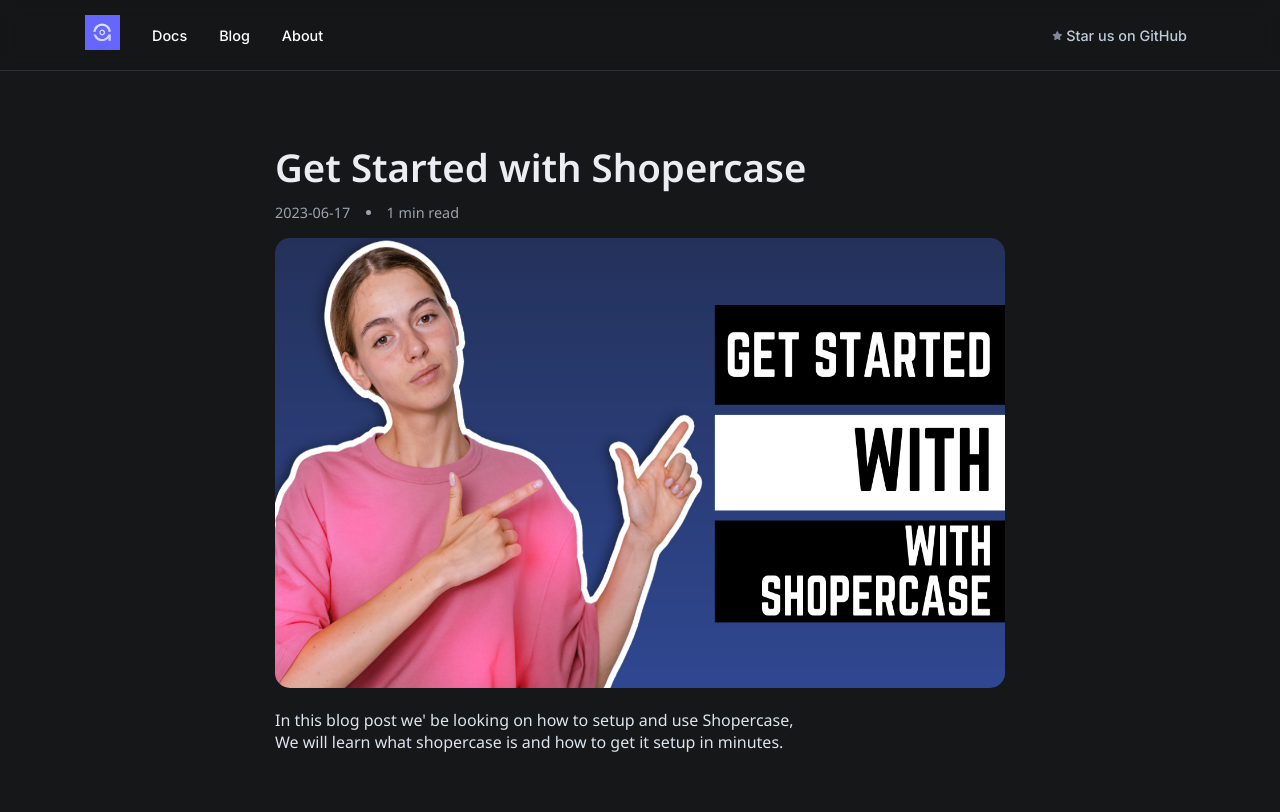
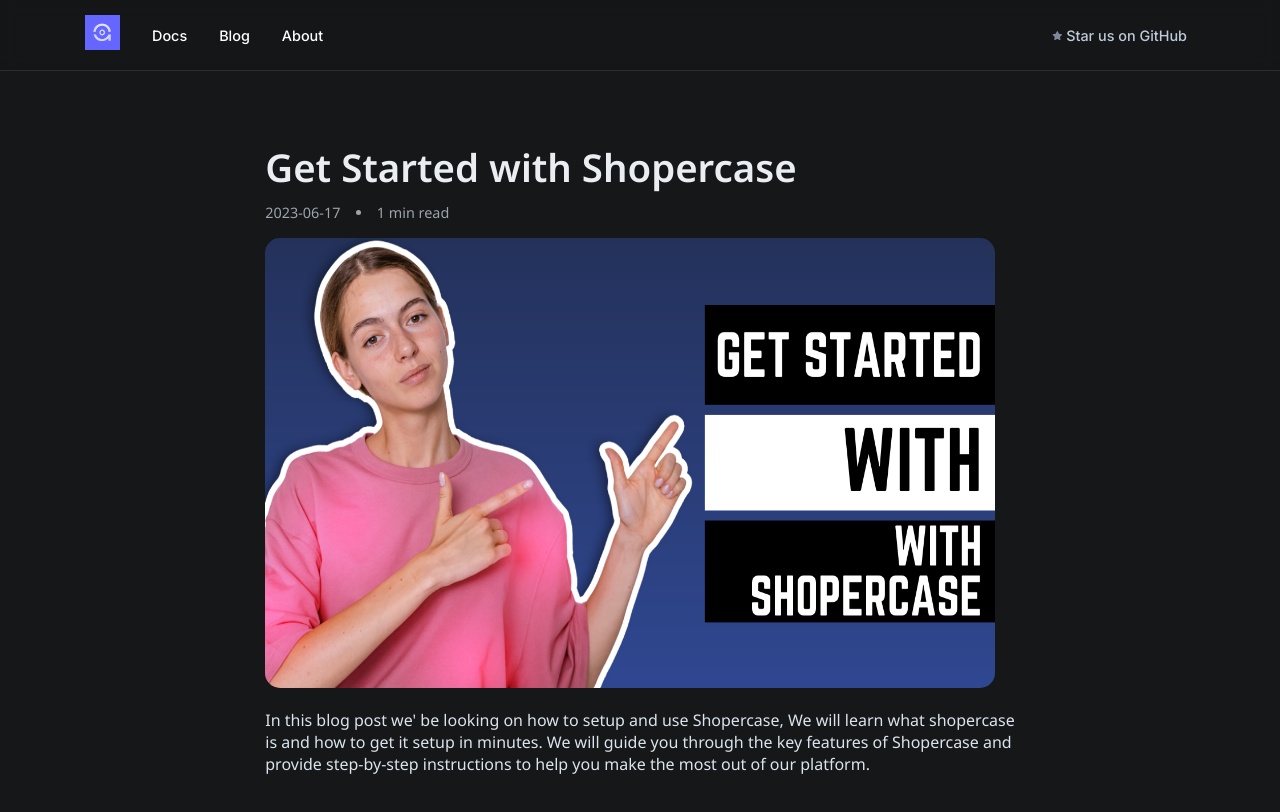
Before and after one commit to creative-tutorials/shopercase, a Next.js app: page /blog/getstarted in a window 1280 px wide. Shown: the top 812 px of the page. Built offline with nearby package versions, Linux system fonts and the light colour scheme.

Commit message:
[Bug] Fixed text alignment issue

```diff
--- a/package.json
+++ b/package.json
@@ -1,6 +1,6 @@
 {
   "name": "shopercase",
-  "version": "0.1.3",
+  "version": "0.1.4",
   "private": true,
   "license": "MIT",
   "scripts": {
--- a/pages/blog/getstarted.tsx
+++ b/pages/blog/getstarted.tsx
@@ -47,8 +47,10 @@
               <div className={str.blogContent}>
                 <p>
                   In this blog post we&apos; be looking on how to setup and use
-                  Shopercase, <br /> We will learn what shopercase is and how to
-                  get it setup in minutes.
+                  Shopercase, We will learn what shopercase <br /> is and how to
+                  get it setup in minutes. We will guide you through the
+                  key features of Shopercase and <br /> provide step-by-step
+                  instructions to help you make the most out of our platform.
                 </p>
               </div>
             </div>
```
